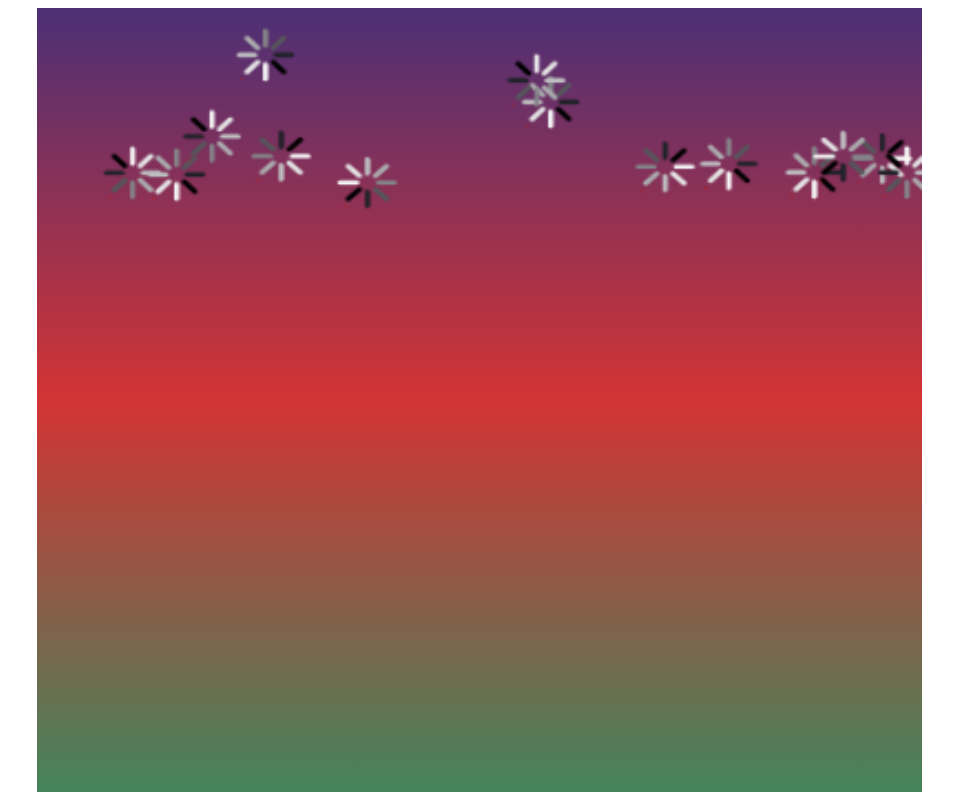
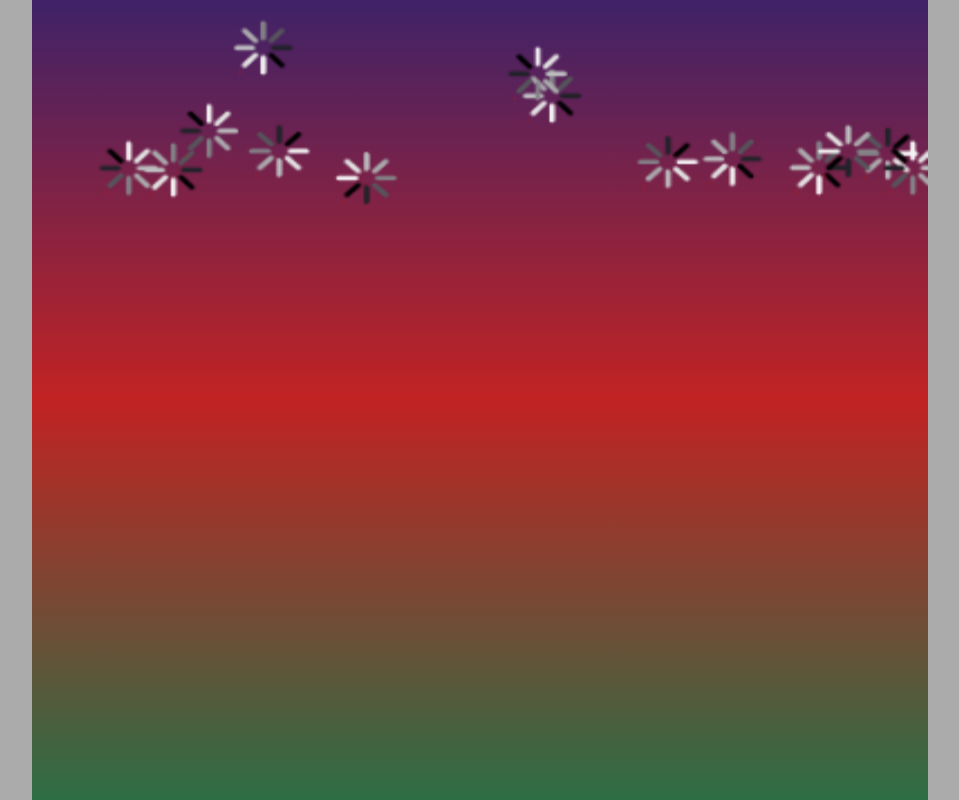
Before and after one commit to herilynn/Snowload2, a website built with webpack: page index.html in a window 1280 px wide. Shown: the whole page, without its empty margins (154-1113 px from the left). Built offline with nearby package versions, Linux system fonts and the light colour scheme.

Commit message:
Fix border white space issue

```diff
--- a/index.html
+++ b/index.html
@@ -10,6 +10,7 @@
   </head>
 
   <body>
+    <div class = 'bg'></div>
     <div class="background5">
         <canvas id="backgroundCanvas"></canvas>
     </div>
--- a/src/index.scss
+++ b/src/index.scss
@@ -8,3 +8,21 @@
     background:linear-gradient(#330a6db4, rgba(255, 0, 0, 0.624), rgba(0, 128, 45, 0.505));
     background-color: rgba(0, 0, 0, 0.461);
 }
+
+body {
+    margin: 0;
+    padding: 0;
+}
+
+// html {
+//     margin: 0;
+//     padding: 0;
+// }
+
+.bg {
+    width: 100%;
+    height: 100%;
+    background-color: rgba(0, 0, 0, 0.328);
+    position: absolute;
+
+}
```
Also changed, not shown: dist/main.css.
